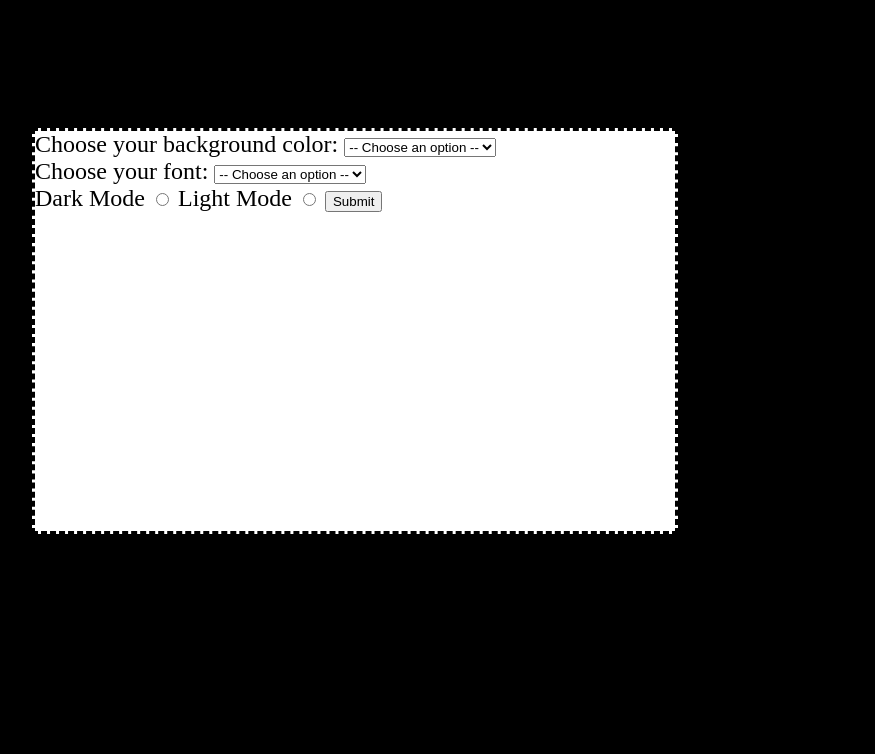
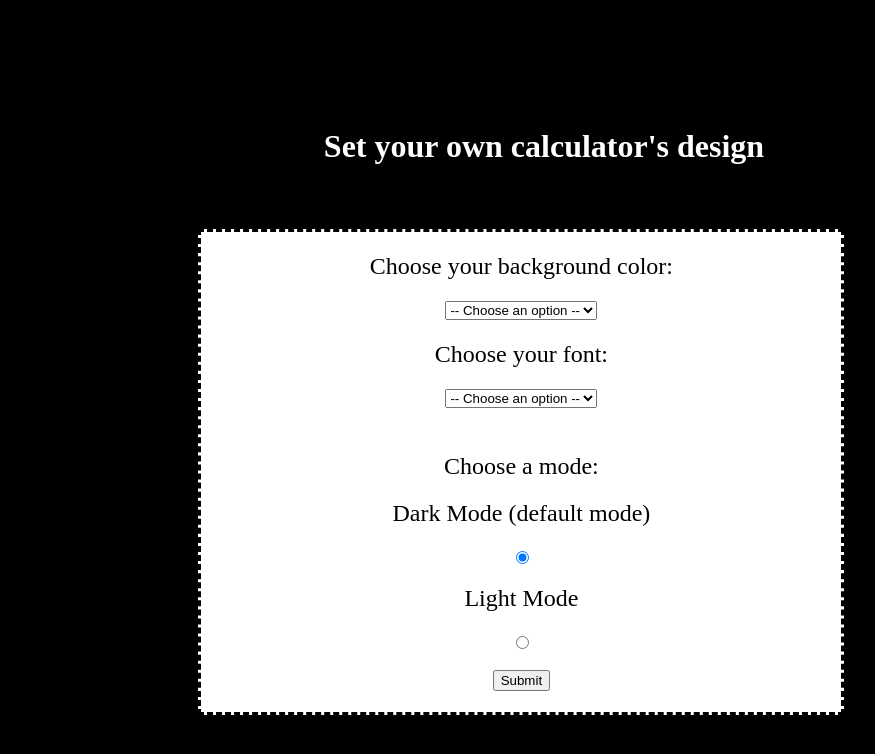
Before and after one commit to igor-ht/calculator-project, a website: page config.html in a window 1280 px wide. Shown: the whole page, without its empty margins (104-979 px from the left). Drawn offline with Linux system fonts and the light colour scheme.

Commit message:
work in config.html done

```diff
--- a/config.html
+++ b/config.html
@@ -18,21 +18,37 @@
       align-items: center;
     }
 
+    h1{
+      color: white;
+      text-align: center;
+      margin-top: 10%;
+    }
+
     form{
+      display: flex;
+      flex-direction: column;
+      align-items: center;
+      justify-content: space-evenly;
       border-style: dashed;
       color: black;
       background-color: white;
-      height: 50%;
+      height: 60%;
       width: 50%;
       font-size: x-large;
-      margin: 10% 10%;
+      margin-left: 23%;
+      margin-top: 5%;
+    }
+
+    p{
+      margin-bottom: 0%;
     }
 
 
   </style>
-  <title>Form</title>
+  <title>Set your design!</title>
 </head>
 <body>
+  <h1>Set your own calculator's design</h1>
   <form action="./index.html">
     <label for="backgroundColor">Choose your background color:</label>
     <select name="bg-color" id="backgroundColor">
@@ -43,7 +59,6 @@
       <option value="pink">Pink</option>
       <option value="green">Green</option>
     </select>
-    <br>
     <label for="fontStyle">Choose your font:</label>
     <select name="font-style" id="fontStyle">
       <option value="">-- Choose an option --</option>
@@ -53,9 +68,9 @@
       <option value="verdana">Verdana</option>
       <option value="arial">Arial</option>
     </select>
-    <br>
-    <label for="darkMode">Dark Mode</label>
-    <input type="radio" name="mode" id="darkMode" value="">
+    <p>Choose a mode:</p>
+    <label for="darkMode">Dark Mode (default mode)</label>
+    <input type="radio" name="mode" id="darkMode" value="" checked>
     <label for="lightMode">Light Mode</label>
     <input type="radio" name="mode" id="lightMode" value="lightMode">
     <input type="submit" placeholder="Submit" id="submit">
```
Also changed, not shown: index.html (+1 -1 lines), style/styles.scss (+6 -7 lines), style/styles.css, 1 other file.
